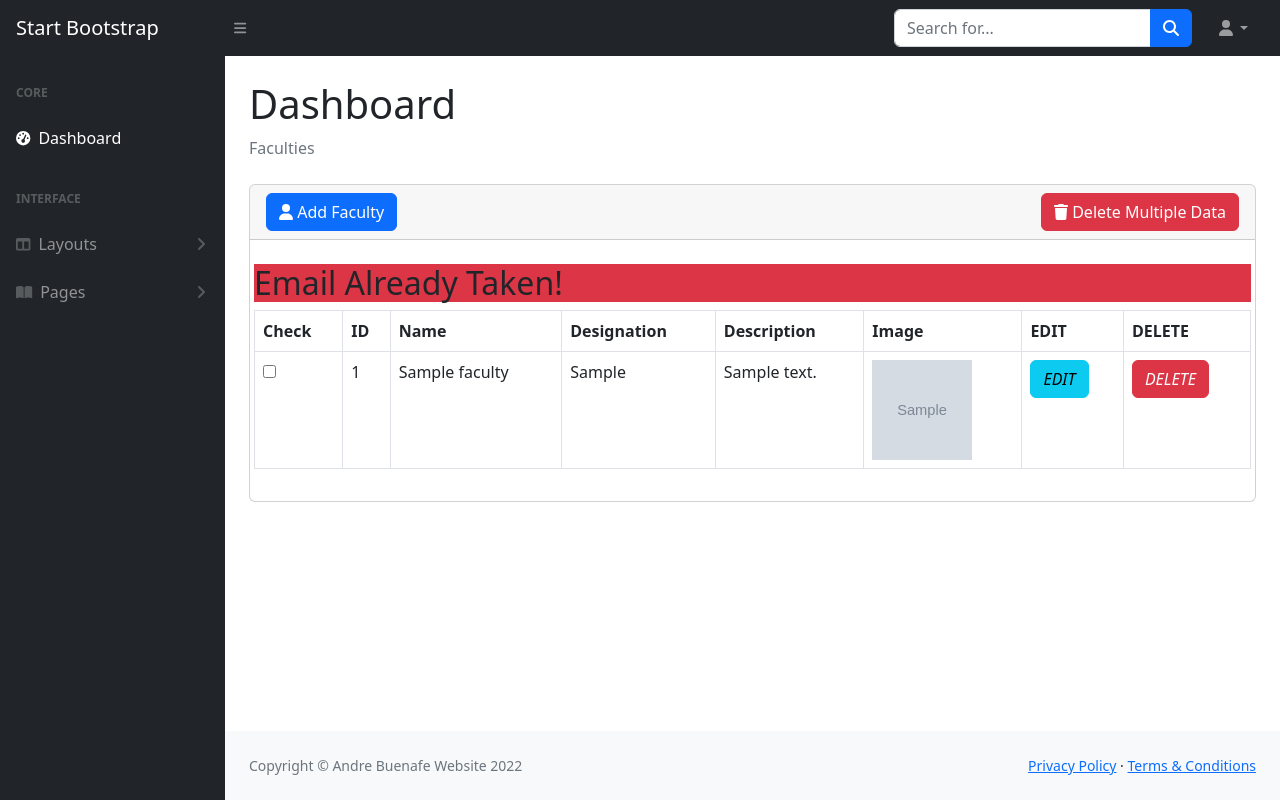
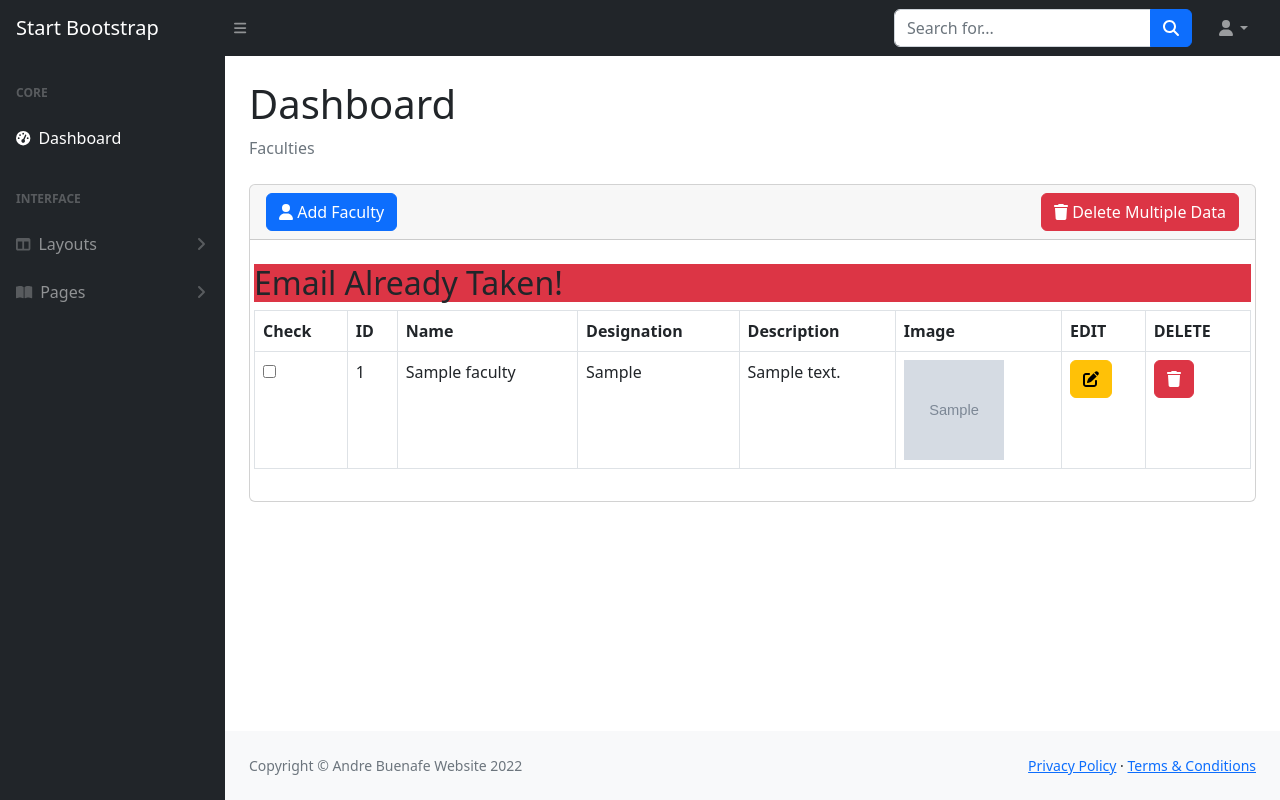
Before and after one commit to andrebuenafe33/first_system, a PHP site: the page made by Admin/faculty.php in a window 1280 px wide. Run offline with PHP 8.4, Linux system fonts and the light colour scheme; the visitor is signed in with stand-in values (Sample User, id 1); tables that the repository leaves empty or names only in its code hold one stand-in row (values such as "Sample post"); grey boxes marked "Sample" are stand-in pictures; some libraries are stand-ins or nearby versions.

Commit message:
small changes

```diff
--- a/Admin/faculty.php
+++ b/Admin/faculty.php
@@ -171,14 +171,14 @@
                                                                     <td>
                                                                         <form action="faculty_edit.php" method="post">
                                                                             <input type="hidden" name="faculty_id" value="<?php echo $row['id']; ?>">
-                                                                        <button type="submit" name="faculty_edit" class="btn btn-info">
-                                                                            <i class="bi bi-pecil-square">EDIT</li>
-                                                                        </button>
+                                                                            <button type="submit" name="faculty_edit" class="btn btn-warning">
+                                                                                <i class="fas fa-edit"></i>
+                                                                            </button>
                                                                         </form>
                                                                     </td>
                                                                     <td>
-                                                                        <button type="button" class="btn btn-danger" onclick="confirmDelete(<?php echo $row['id']; ?>)">
-                                                                            <i class="bi bi-trash3">DELETE</i>
+                                                                        <button type="submit" class="btn btn-danger"  onclick="confirmDelete(<?php echo $row['id']; ?>)">
+                                                                            <i class="fas fa-trash"></i>
                                                                         </button>
                                                                     </td>
                                                                 </tr>
--- a/Admin/login.php
+++ b/Admin/login.php
@@ -54,5 +54,5 @@
 
 
 <?php
-include('includes/scripts.php');
+include('includes/_scripts.php');
 ?>
--- a/Admin/logout.php
+++ b/Admin/logout.php
@@ -1,7 +1,5 @@
 <?php
 session_start();
-
-    // this is from "navbar.php" line 369 logout button //
 
 if(isset($_POST['logout_btn']))
 {
--- a/Admin/register.php
+++ b/Admin/register.php
@@ -70,7 +70,7 @@
                                             <?php
                                                 if(isset($_SESSION['success']) && $_SESSION['success'] !="")
                                                 {
-                                                    echo '<h3> '.$_SESSION['success'].' </h3>';
+                                                    echo '<h3 class="bg-success"> '.$_SESSION['success'].' </h3>';
                                                     unset($_SESSION['success']);
                                                 }
 
```
